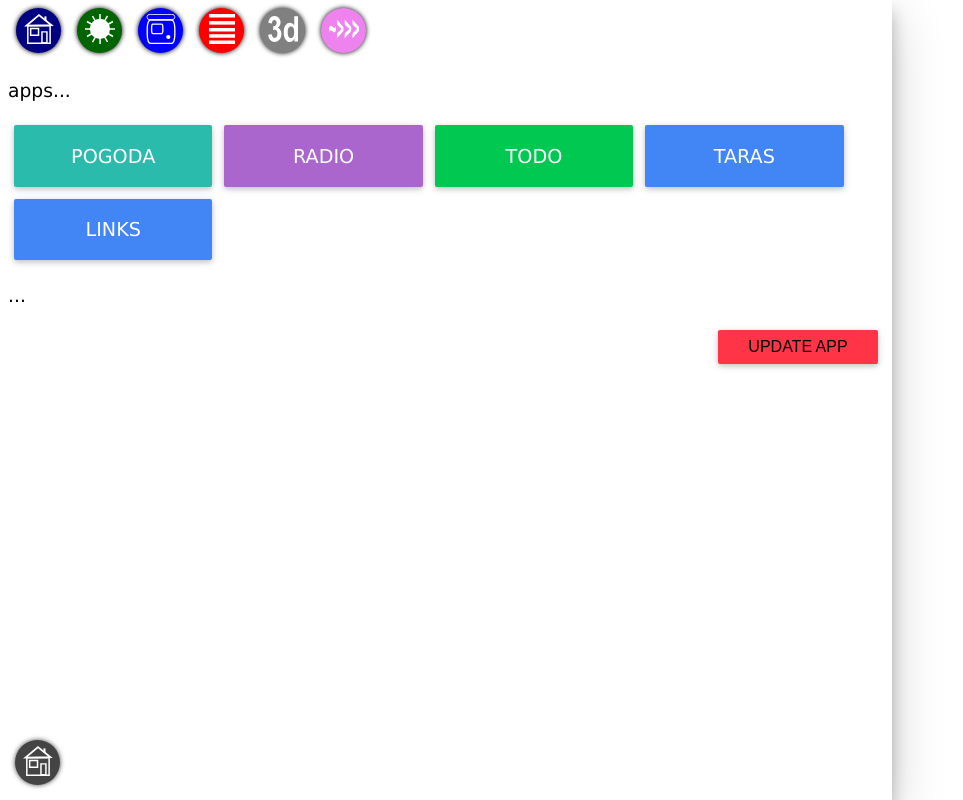
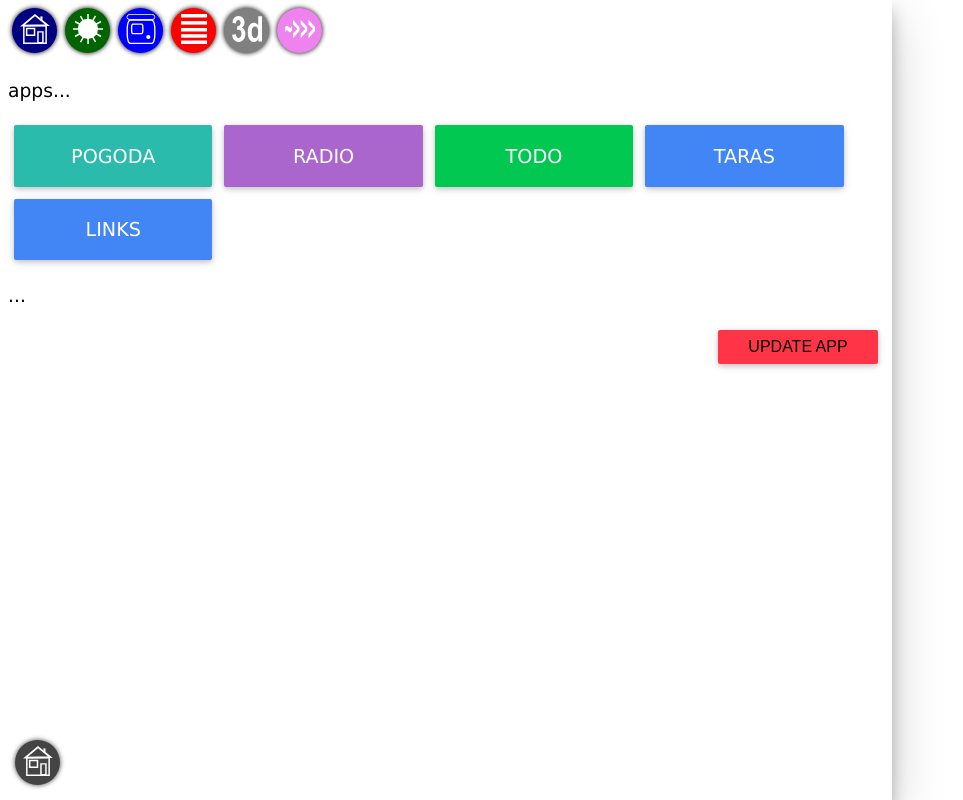
Before and after one commit to ZnakZorro/14all, a plain HTML site: page index.html in a window 1280 px wide. Shown: the whole page, without its empty margins (0-963 px from the left). Drawn offline with Linux system fonts and the light colour scheme.

Commit message:
Update 14all.css

```diff
--- a/css/14all.css
+++ b/css/14all.css
@@ -86,7 +86,7 @@ button.btn, a.btn {
     cursor: pointer;
     background: #888;
     float: left;
-    margin: 8px;
+    margin: 8px 4px;
 }
 .nava:focus {background:#444;}
 
```
